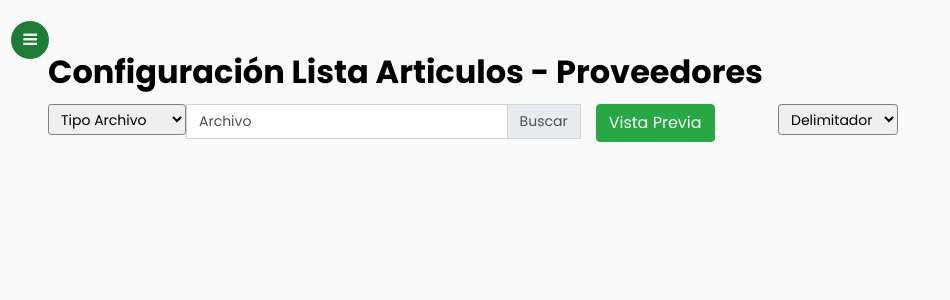
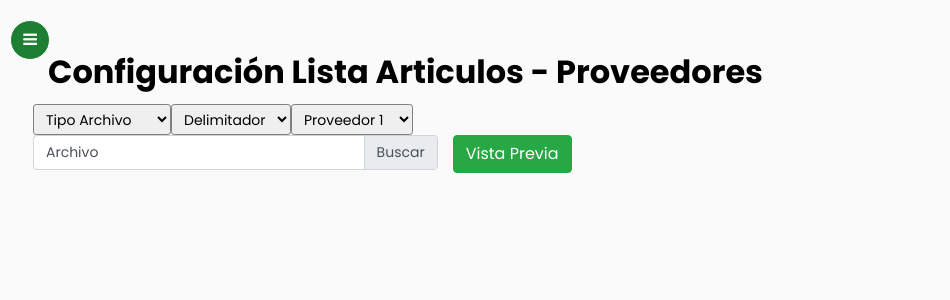
Before and after one commit to jfpetrelli/Huellitas-PetShop, a Django app: page /artprov/configuracion in a window 1280 px wide. Shown: the top 300 px of the page, without its empty margins (0-950 px from the left). Run offline with Django 3.2, Linux system fonts and the light colour scheme; data comes from the database, SQL or seed files in the repository; some libraries are stand-ins or nearby versions.

Commit message:
cambios
configuracion

```diff
--- a/Huellitas/gestionStock/models.py
+++ b/Huellitas/gestionStock/models.py
@@ -100,6 +100,10 @@ class Proveedores(models.Model):
     class Meta:
         verbose_name_plural = "Proveedores"
 
+    def __str__(self):
+        return self.razon_social
+
+
 class Configuracion_Listas(models.Model):
 
     proveedor = models.ForeignKey(Proveedores, on_delete = models.CASCADE)
--- a/Huellitas/gestionStock/templates/configuracion.html
+++ b/Huellitas/gestionStock/templates/configuracion.html
@@ -56,6 +56,7 @@
             </div>
             <form method="POST" action="{% url 'configuracion' %}" enctype="multipart/form-data">
               {% csrf_token %}
+              <div class="row">
                 <div class="input-group">
                   <select class="form-control-sm" name="tipo_archivo" required>
                     <option value="">Tipo Archivo</option>
@@ -64,21 +65,29 @@
                     <option value="txt_del">Txt Delimitado</option>
                     <option value="txt_af">Txt Ancho Fijo</option>
                   </select>
-					<div class="custom-file col-sm-4">
-						<input type="file" class="custom-file-input" id="importFile" name="file" required>
-						<label class="custom-file-label" for="customFile">Archivo</label>
-					  </div>
-					  <div class="col-sm-2">
-						<input type="submit" class="btn btn-success" value="Vista Previa">
 
-            </div>
             <select class="form-control-sm" name="delimitador">
               <option value="">Delimitador</option>
               <option value="coma">,</option>
               <option value="p-coma">;</option>
               <option value="tab">Tab</option>
             </select>
+            <select class="form-control-sm" name="proveedores" required>
+              {% for proveedor in proveedores %}
+              <option value="">{{ proveedor }}</option>
+             {% endfor %}
+            </select>
+          </div>
 
+
+            <div class="custom-file col-sm-4">
+              <input type="file" class="custom-file-input" id="importFile" name="file" required>
+              <label class="custom-file-label" for="customFile">Archivo</label>
+              </div>
+              <div class="col-sm-2">
+              <input type="submit" class="btn btn-success" value="Vista Previa">
+
+              </div>
             </form>
 
 </div>
--- a/Huellitas/gestionStock/urls.py
+++ b/Huellitas/gestionStock/urls.py
@@ -4,6 +4,8 @@ from gestionStock import views
 
 
 urlpatterns = [
+
+    path('home/', login_required(views.Home.as_view()), name="home"),
     #LOGIN-LOGOUT
     path('', views.Login.as_view(), name="login"),
     path('logout/', views.Logout.as_view(), name="logout"),
@@ -17,12 +19,15 @@ urlpatterns = [
     path('almacenes/articulo', login_required(views.ArticuloCreate.as_view()), name="articulo_create"),
     path('almacenes/articulo/<int:pk>', login_required(views.ArticuloUpdate.as_view()), name="articulo_update"),
     path('almacenes/articulo_confirm_delete/<int:pk>', login_required(views.ArticuloDelete.as_view()), name="articulo_delete"),
+    #LISTA ARTICULOS PROVEEDORES
+    path('artprov/',views.art_prov, name="art_prov"),
+    path('artprov/configuracion',views.configuracion, name="configuracion"),
+
 
 
 
     path('resumen/',views.resumen, name="Resumen"),
-    path('artprov/',views.art_prov, name="art_prov"),
-    path('artprov/configuracion',views.configuracion, name="configuracion"),
-    path('home/', login_required(views.Home.as_view()), name="home"),
+
+
 
 ]
--- a/Huellitas/gestionStock/views.py
+++ b/Huellitas/gestionStock/views.py
@@ -105,8 +105,10 @@ def resumen(request):
 
 def configuracion(request):
 
+    proveedores = Proveedores.objects.all()
+    print(proveedores)
     if "GET" == request.method:
-        return render(request,"configuracion.html")
+        return render(request,"configuracion.html",{'proveedores': proveedores})
     else:
         data = list()
         if request.POST.get('tipo_archivo') == 'excel':
@@ -123,7 +125,8 @@ def configuracion(request):
             delim = request.POST.get('delimitador')
             data = ca.txt_del(arch,delim)
 
-        return render(request,"configuracion.html",{'data': data})
+
+        return render(request,"configuracion.html",{'data': data, 'proveedores': proveedores})
 
 
 def art_prov(request):
```
